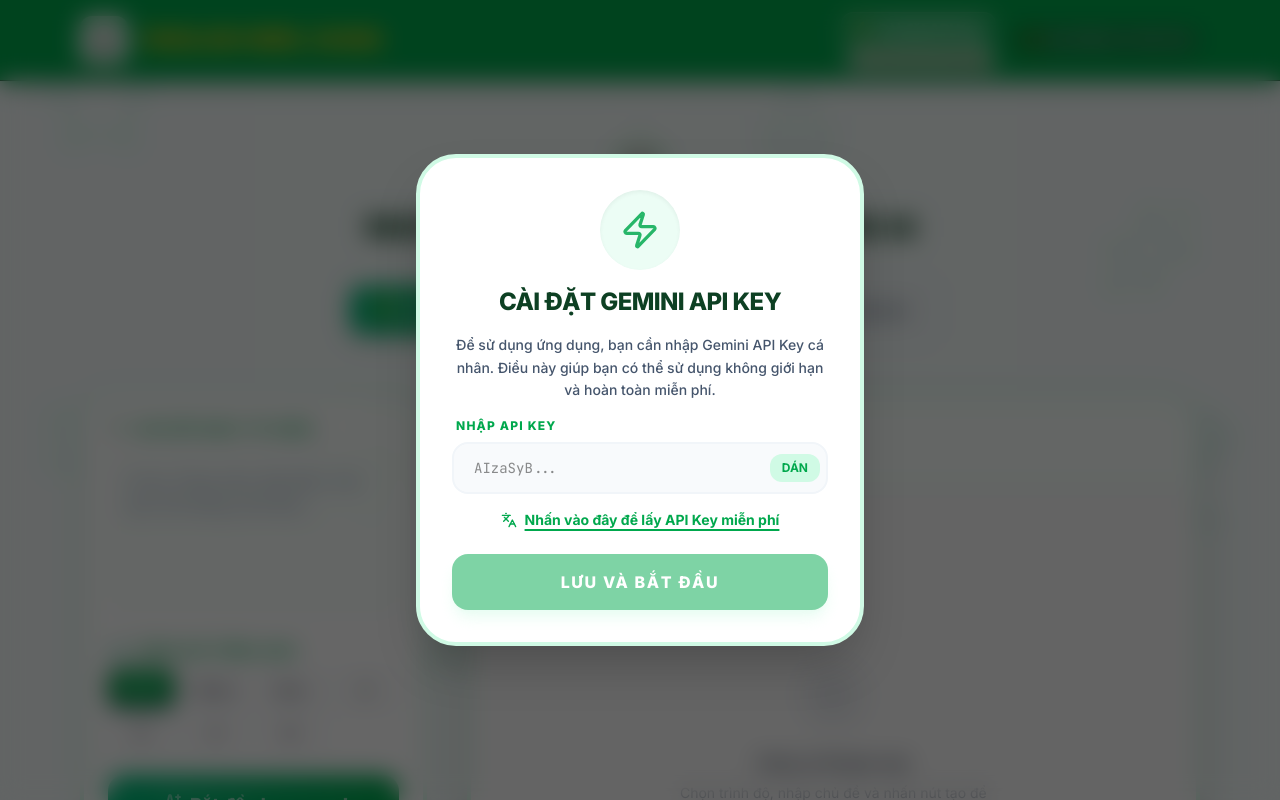
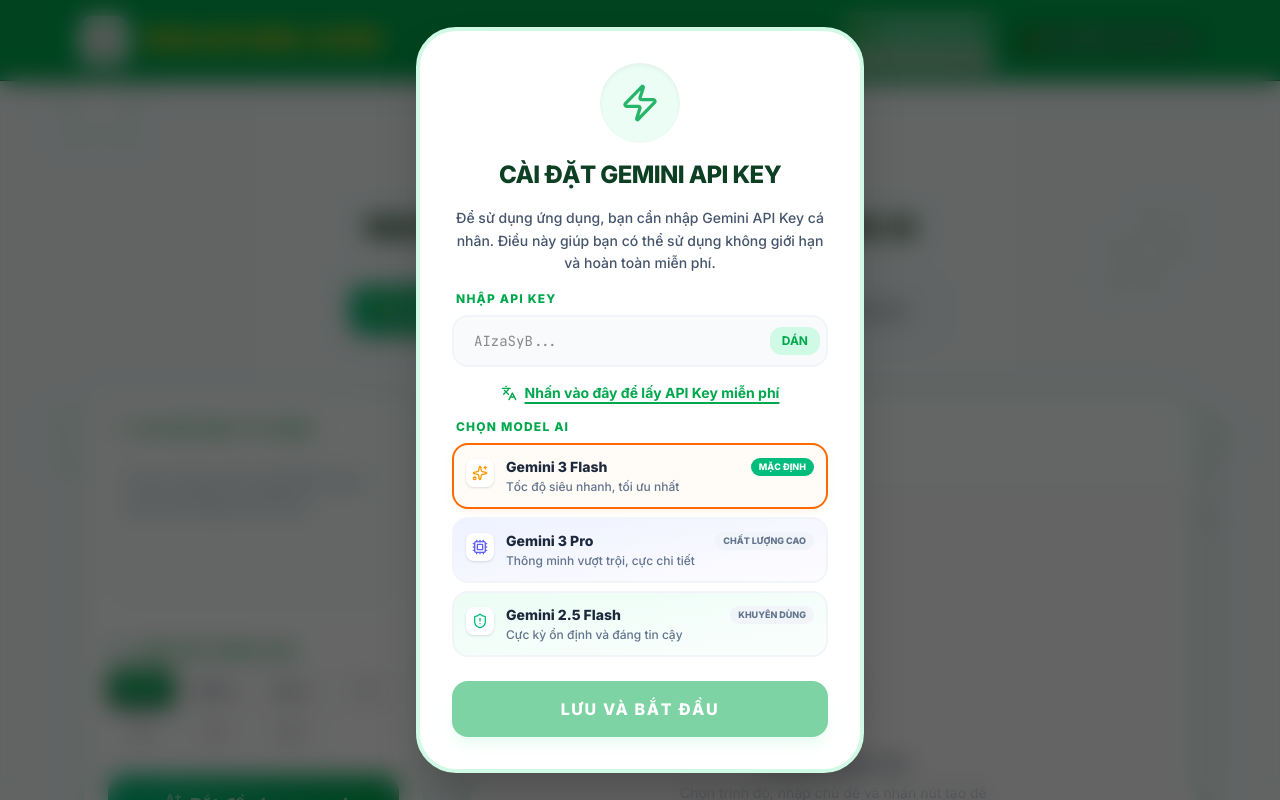
Before and after one commit to tinhbanlunglinh-pixel/mrsdungspeak, a React (Vite) app: page / in a window 1280 px wide. Shown: the top 800 px of the page. Built offline with nearby package versions, Linux system fonts and the light colour scheme.

Commit message:
Add files via upload

```diff
--- a/src/App.tsx
+++ b/src/App.tsx
@@ -31,6 +31,7 @@
   const [topic, setTopic] = useState('');
   const [level, setLevel] = useState<EnglishLevel>("Starters");
   const [apiKey, setApiKey] = useState(localStorage.getItem("GEMINI_API_KEY") || "");
+  const [selectedModel, setSelectedModel] = useState(localStorage.getItem("selected_model") || "gemini-3-flash-preview");
   const [showApiKeyModal, setShowApiKeyModal] = useState(false);
   const [imagePreview, setImagePreview] = useState<string | null>(null);
   const [contentMode, setContentMode] = useState<ContentMode>("generate");
@@ -72,13 +73,6 @@
       lessonHistory.updateScore(currentLessonId, recorder.evaluation.score);
     }
   }, [recorder.evaluation]);
-
-  const handleUpdateApiKey = useCallback((newKey: string) => {
-    setApiKey(newKey);
-    localStorage.setItem("GEMINI_API_KEY", newKey);
-    setShowApiKeyModal(false);
-    setError(null);
-  }, []);
 
   const handleGenerate = useCallback(async () => {
     if (!topic && !imagePreview) {
@@ -166,6 +160,24 @@
     }
   }, [topic, imagePreview, contentMode, level, voice, audioPlayer, recorder, lessonHistory]);
 
+  const handleUpdateApiKey = useCallback((newKey: string, newModel: string) => {
+    setApiKey(newKey);
+    setSelectedModel(newModel);
+    localStorage.setItem("GEMINI_API_KEY", newKey);
+    localStorage.setItem("selected_model", newModel);
+    setShowApiKeyModal(false);
+
+    // Auto-retry if there was an active error (e.g. quota/key error)
+    if (error) {
+      setError(null);
+      setTimeout(() => {
+        handleGenerate();
+      }, 100);
+    } else {
+      setError(null);
+    }
+  }, [error, handleGenerate]);
+
   const handleRetry = useCallback(() => {
     setError(null);
     handleGenerate();
@@ -205,6 +217,7 @@
       <ApiKeyModal
         show={showApiKeyModal}
         currentApiKey={apiKey}
+        currentModel={selectedModel}
         onSave={handleUpdateApiKey}
         onClose={() => { if (apiKey) setShowApiKeyModal(false); }}
       />
--- a/src/components/ApiKeyModal.tsx
+++ b/src/components/ApiKeyModal.tsx
@@ -1,29 +1,32 @@
 import React, { useState } from 'react';
-import { Zap, Languages } from 'lucide-react';
+import { Zap, Languages, Sparkles, Cpu, ShieldAlert } from 'lucide-react';
 import { motion, AnimatePresence } from 'motion/react';
 
 interface ApiKeyModalProps {
   show: boolean;
   currentApiKey: string;
-  onSave: (key: string) => void;
+  currentModel: string;
+  onSave: (key: string, model: string) => void;
   onClose: () => void;
 }
 
-export const ApiKeyModal: React.FC<ApiKeyModalProps> = ({ show, currentApiKey, onSave, onClose }) => {
-  // Use local state to avoid modifying the real apiKey on every keystroke (bug fix)
+export const ApiKeyModal: React.FC<ApiKeyModalProps> = ({ show, currentApiKey, currentModel, onSave, onClose }) => {
+  // Use local state to avoid modifying the real apiKey on every keystroke
   const [localKey, setLocalKey] = useState(currentApiKey);
+  const [localModel, setLocalModel] = useState(currentModel);
 
   // Sync when modal opens
   React.useEffect(() => {
     if (show) {
       setLocalKey(currentApiKey);
+      setLocalModel(currentModel);
     }
-  }, [show, currentApiKey]);
+  }, [show, currentApiKey, currentModel]);
 
   const handleSave = () => {
     const trimmedKey = localKey.trim();
     if (!trimmedKey) return;
-    onSave(trimmedKey);
+    onSave(trimmedKey, localModel);
   };
 
   return (
@@ -92,6 +95,67 @@
                   Nhấn vào đây để lấy API Key miễn phí
                 </a>
 
+                {/* Chọn Model AI dạng Cards */}
+                <div className="text-left mt-2">
+                  <label className="text-xs font-black text-brand-green uppercase tracking-widest block mb-2 px-1">
+                    Chọn Model AI
+                  </label>
+                  <div className="grid grid-cols-1 gap-2">
+                    {[
+                      {
+                        id: 'gemini-3-flash-preview',
+                        name: 'Gemini 3 Flash',
+                        desc: 'Tốc độ siêu nhanh, tối ưu nhất',
+                        badge: 'Mặc định',
+                        icon: <Sparkles size={16} className="text-amber-500" />,
+                        bg: 'from-amber-50 to-orange-50/30 border-slate-100 hover:border-orange-200',
+                        activeBg: 'bg-orange-50/50 border-orange-500 shadow-md shadow-orange-50'
+                      },
+                      {
+                        id: 'gemini-3-pro-preview',
+                        name: 'Gemini 3 Pro',
+                        desc: 'Thông minh vượt trội, cực chi tiết',
+                        badge: 'Chất lượng cao',
+                        icon: <Cpu size={16} className="text-indigo-500" />,
+                        bg: 'from-indigo-50 to-purple-50/30 border-slate-100 hover:border-indigo-200',
+                        activeBg: 'bg-indigo-50/50 border-indigo-500 shadow-md shadow-indigo-50'
+                      },
+                      {
+                        id: 'gemini-2.5-flash',
+                        name: 'Gemini 2.5 Flash',
+                        desc: 'Cực kỳ ổn định và đáng tin cậy',
+                        badge: 'Khuyên dùng',
+                        icon: <ShieldAlert size={16} className="text-emerald-500" />,
+                        bg: 'from-emerald-50 to-teal-50/30 border-slate-100 hover:border-emerald-200',
+                        activeBg: 'bg-emerald-50/50 border-emerald-500 shadow-md shadow-emerald-50'
+                      }
+                    ].map((m) => {
+                      const isSelected = localModel === m.id;
+                      return (
+                        <button
+                          key={m.id}
+                          type="button"
+                          onClick={() => setLocalModel(m.id)}
+                          className={`w-full p-3 rounded-2xl border-2 text-left transition-all flex items-start gap-3 bg-gradient-to-br
+                            ${isSelected ? m.activeBg : `${m.bg} cursor-pointer`}`}
+                        >
+                          <div className="mt-0.5 p-1.5 bg-white rounded-lg shadow-sm">{m.icon}</div>
+                          <div className="flex-1 min-w-0">
+                            <div className="flex items-center justify-between">
+                              <span className="text-sm font-black text-slate-800">{m.name}</span>
+                              <span className={`text-[9px] font-black uppercase px-2 py-0.5 rounded-full
+                                ${isSelected ? 'bg-emerald-500 text-white' : 'bg-slate-100 text-slate-500'}`}>
+                                {m.badge}
+                              </span>
+                            </div>
+                            <p className="text-xs text-slate-500 mt-0.5 font-medium">{m.desc}</p>
+                          </div>
+                        </button>
+                      );
+                    })}
+                  </div>
+                </div>
+
                 <button
                   onClick={handleSave}
                   disabled={!localKey.trim()}
--- a/src/components/Header.tsx
+++ b/src/components/Header.tsx
@@ -24,11 +24,9 @@
             <Zap size={14} className="text-brand-yellow sm:w-4 sm:h-4" />
             <span className="text-xs sm:text-sm font-black text-white whitespace-nowrap">Cài đặt API Key</span>
           </div>
-          {!apiKey && (
-            <span className="text-[9px] sm:text-[10px] font-bold text-red-500 mt-1 animate-pulse bg-white/90 px-2 py-0.5 rounded-full shadow-sm">
-              Lấy API key để sử dụng app
-            </span>
-          )}
+          <span className="text-[9px] sm:text-[10px] font-bold text-red-500 mt-1 animate-pulse bg-white/90 px-2 py-0.5 rounded-full shadow-sm">
+            Lấy API key để sử dụng app
+          </span>
         </button>
 
         <div className="hidden md:flex items-center gap-4 text-xs font-bold text-white/80">
--- a/src/services/geminiService.ts
+++ b/src/services/geminiService.ts
@@ -36,13 +36,36 @@
   });
 };
 
-// Model fallback chain per AI_INSTRUCTIONS.md
+// Model fallback chain — updated May 2026
+// Each model has separate quota pools, so fallback improves resilience on free tier
 const TEXT_MODELS = [
-  "gemini-2.5-flash",
-  "gemini-2.0-flash",
-  "gemini-1.5-flash",
-  "gemini-1.5-pro",
+  "gemini-3-flash-preview",   // Gemini 3 Flash
+  "gemini-3-pro-preview",     // Gemini 3 Pro
+  "gemini-2.5-flash",         // Gemini 2.5 Flash
+  "gemini-2.0-flash",         // Fallback 1: still available until June 2026
+  "gemini-2.5-flash-lite",    // Fallback 2: lightweight, separate quota pool
+  "gemini-3.5-flash",         // Fallback 3: latest generation
 ];
+
+const getSelectedModel = (): string => {
+  if (typeof window !== "undefined") {
+    const localModel = localStorage.getItem("selected_model");
+    if (localModel && localModel.trim() !== "") return localModel.trim();
+  }
+  return "gemini-3-flash-preview"; // Default model per AI_INSTRUCTIONS.md
+};
+
+const getFallbackChain = (): string[] => {
+  const selected = getSelectedModel();
+  // Ensure the selected model is first, and other models follow without duplicates
+  const chain = [selected];
+  for (const m of TEXT_MODELS) {
+    if (m !== selected) {
+      chain.push(m);
+    }
+  }
+  return chain;
+};
 
 // TTS-specific models (only these support responseModalities: [AUDIO] with speechConfig)
 const TTS_MODELS = [
@@ -247,7 +270,7 @@
     });
   }
 
-  const response = await generateWithFallback(TEXT_MODELS, {
+  const response = await generateWithFallback(getFallbackChain(), {
     contents: [{ role: "user", parts }],
     config: {
       systemInstruction,
@@ -732,7 +755,7 @@
 }`;
 
   try {
-    const response = await generateWithFallback(TEXT_MODELS, {
+    const response = await generateWithFallback(getFallbackChain(), {
       contents: [
         {
           role: "user",
```
